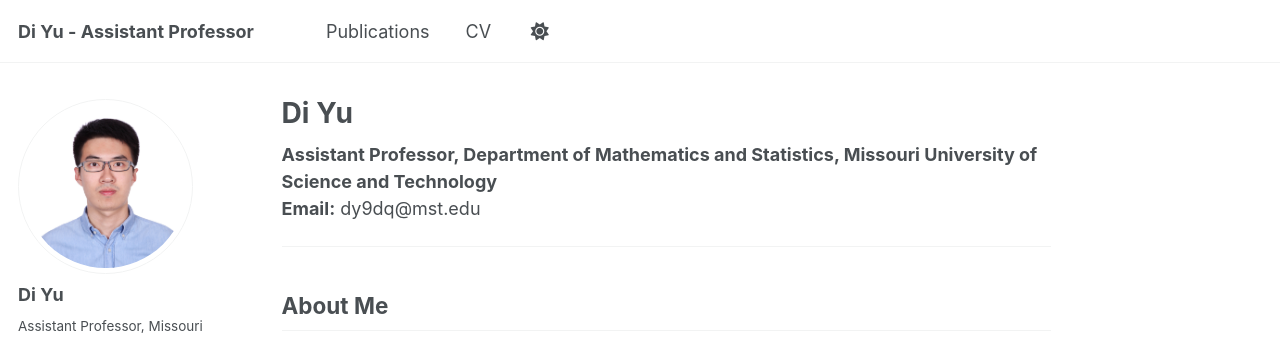
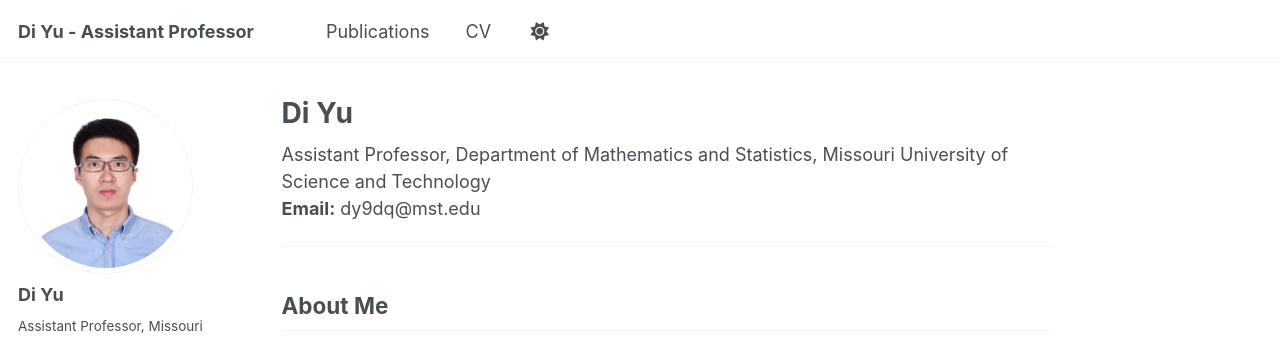
Before and after one commit to yudi12358/yudi12358.github.io, a Jekyll site: the page built from _pages/about.md, in a window 1280 px wide. Shown: the top 337 px of the page. Built offline with Jekyll 4.4.1, drawn with Linux system fonts in a browser that asks for light colours; some web fonts are replaced; a script that is not in the unit is left out.

```diff
--- a/_pages/about.md
+++ b/_pages/about.md
@@ -7,7 +7,7 @@ redirect_from:
   - /about.html
 ---
 
-**Assistant Professor, Department of Mathematics and Statistics, Missouri University of Science and Technology**
+Assistant Professor, Department of Mathematics and Statistics, Missouri University of Science and Technology
 **Email:** dy9dq@mst.edu
 
 ---
```
